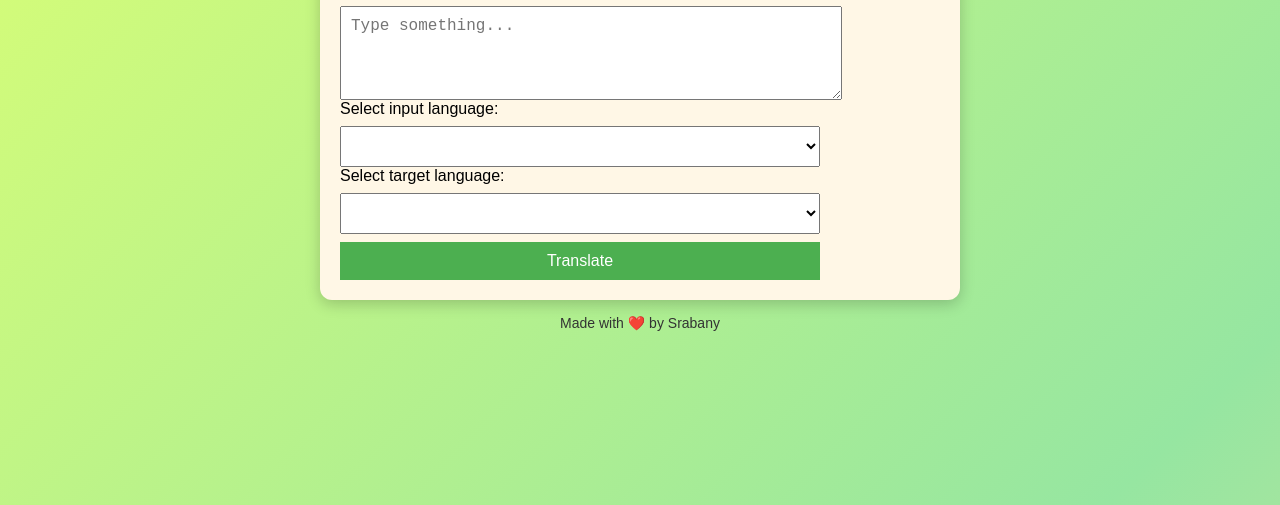
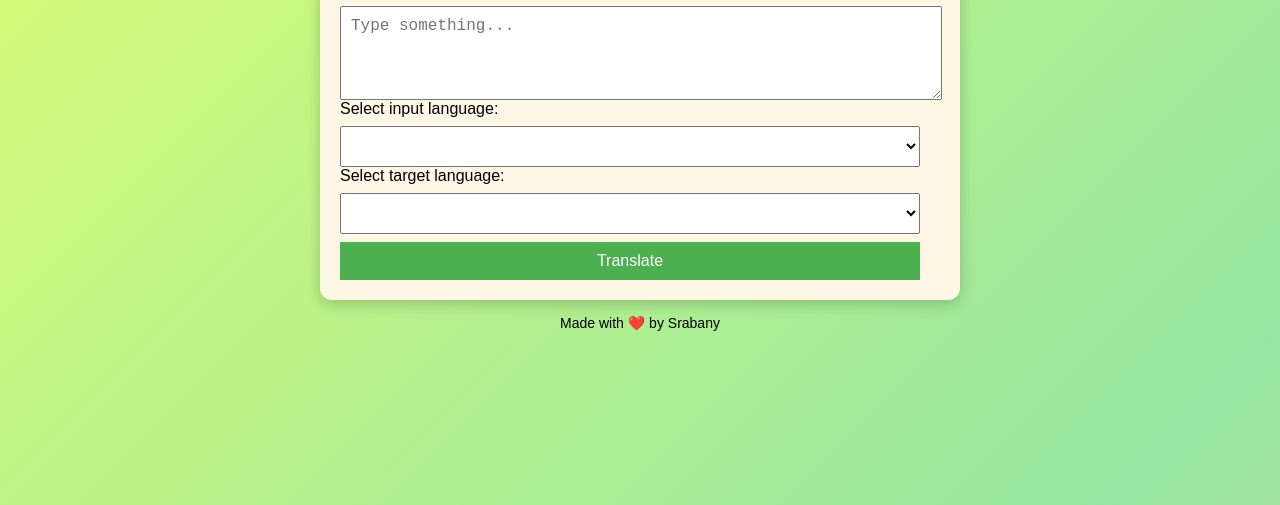
Before and after one commit to Srabany/translator-frontend, a plain HTML site: page index.html in a window 1280 px wide. Shown: the part 295-800 px from the top of the page. Drawn offline with Linux system fonts and the light colour scheme; no server answers.

Commit message:
Updated HTML

```diff
--- a/index.html
+++ b/index.html
@@ -2,7 +2,7 @@
 <html lang="en">
 <head>
     <meta charset="UTF-8">
-    <title>🌍 Smart AI Translator 🌍</title>
+    <title>🌍Smart AI Translator🌍</title>
     <meta name="viewport" content="width=device-width, initial-scale=1.0">
     <style>
         body {
@@ -33,18 +33,15 @@
             max-width: 600px;
         }
 
-        .container h1 {
+        h1 {
             text-align: center;
         }
 
         textarea, select, button {
-            width: 80%;
+            width: calc(100% - 20px);
             padding: 10px;
             margin-top: 8px;
             font-size: 16px;
-        }
-
-        select, textarea, button {
             display: block;
         }
 
@@ -67,16 +64,15 @@
         }
 
         footer {
+            text-align: center;
             margin-top: 15px;
             font-size: 14px;
-            color: #333;
-            text-align: center;
         }
     </style>
 </head>
 <body>
 <div class="container">
-        <h1>🌍 Smart AI Translator 🌍</h1>
+    <h1>🌍Smart AI Translator🌍</h1>
 
     <label>Enter text:</label>
     <textarea id="text" rows="4" placeholder="Type something..."></textarea>
@@ -103,6 +99,7 @@
 <script>
 const backendURL = "https://ai-translator-737k.onrender.com";
 
+// Fetch languages
 fetch(`${backendURL}/languages`)
     .then(res => res.json())
     .then(languages => {
@@ -116,6 +113,7 @@
         }
     });
 
+// Translate
 function translateText() {
     const text = document.getElementById("text").value;
     const inputLang = document.getElementById("input_lang").value;
```
Lines whose indentation alone changed are shown as unchanged.
